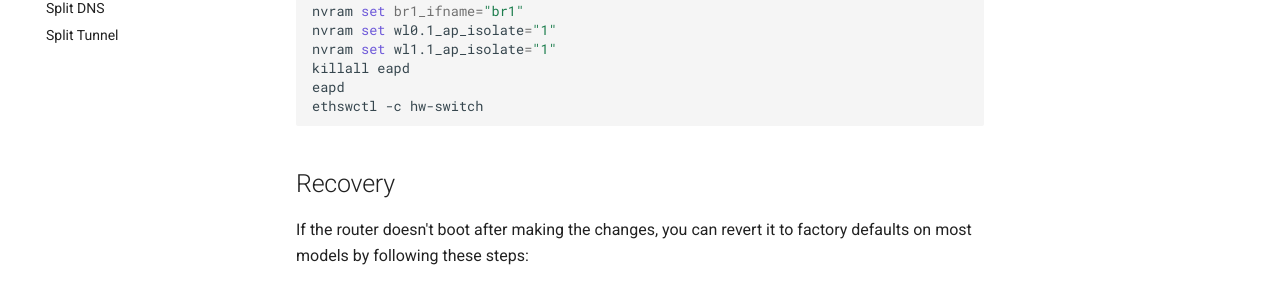
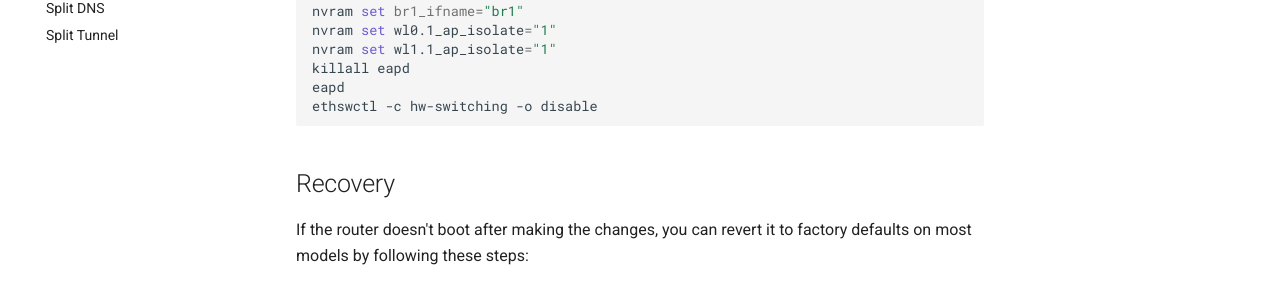
Before and after one commit to quietsy/advanced-configurations, an MkDocs documentation site: the page built from docs/Network/asus-vlans.md, in a window 1280 px wide and 900 px high, scrolled down 2337 px. Shown: the part 283-571 px from the top of the window. Built offline with MkDocs 1.6.1 and Material for MkDocs 9.7.7, drawn with Linux system fonts in a browser that asks for light colours; comment, search, counter and statistics services are not loaded.

Commit message:
Fix command

````diff
--- a/docs/Network/asus-vlans.md
+++ b/docs/Network/asus-vlans.md
@@ -79,7 +79,7 @@ nvram set wl0.1_ap_isolate="1"
 nvram set wl1.1_ap_isolate="1"
 killall eapd
 eapd
-ethswctl -c hw-switch
+ethswctl -c hw-switching -o disable
 ```
 
 ## Recovery
````
